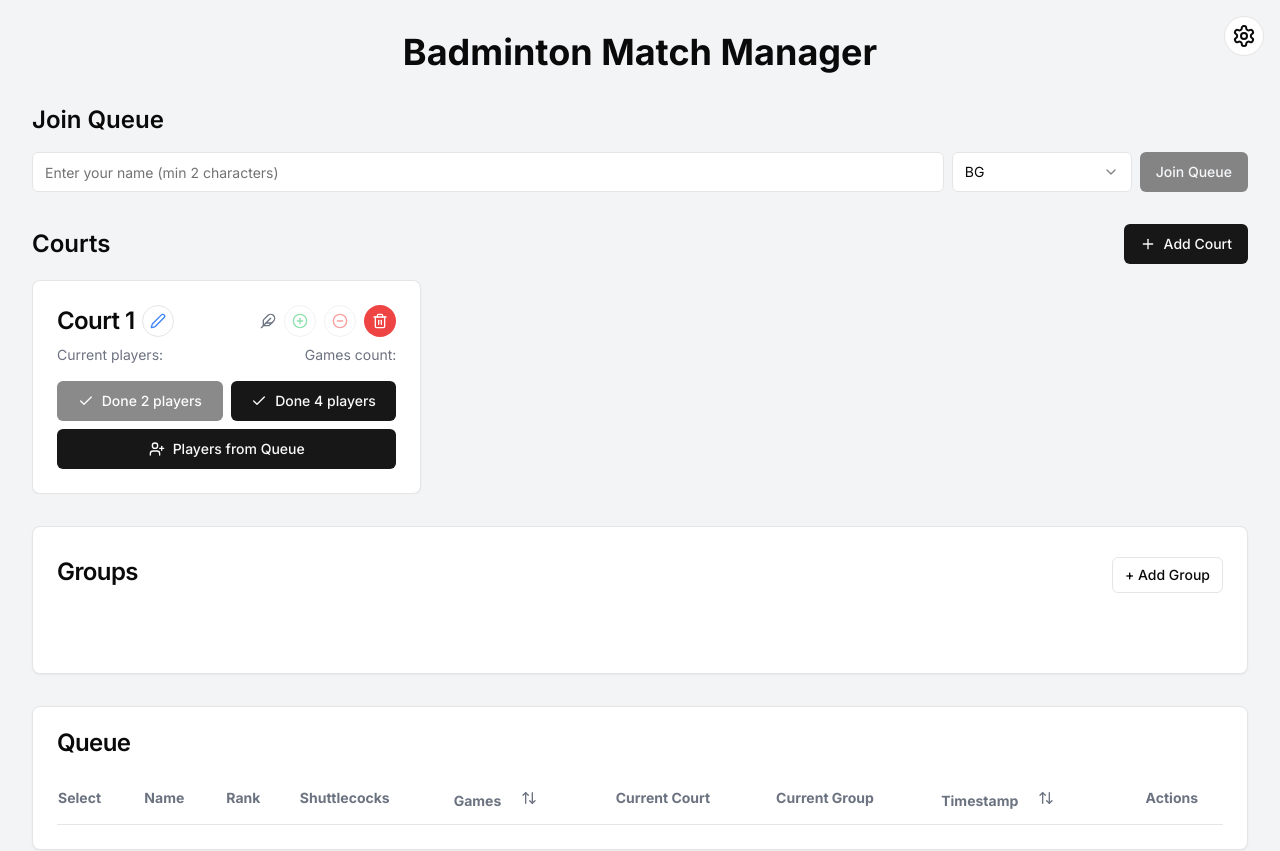
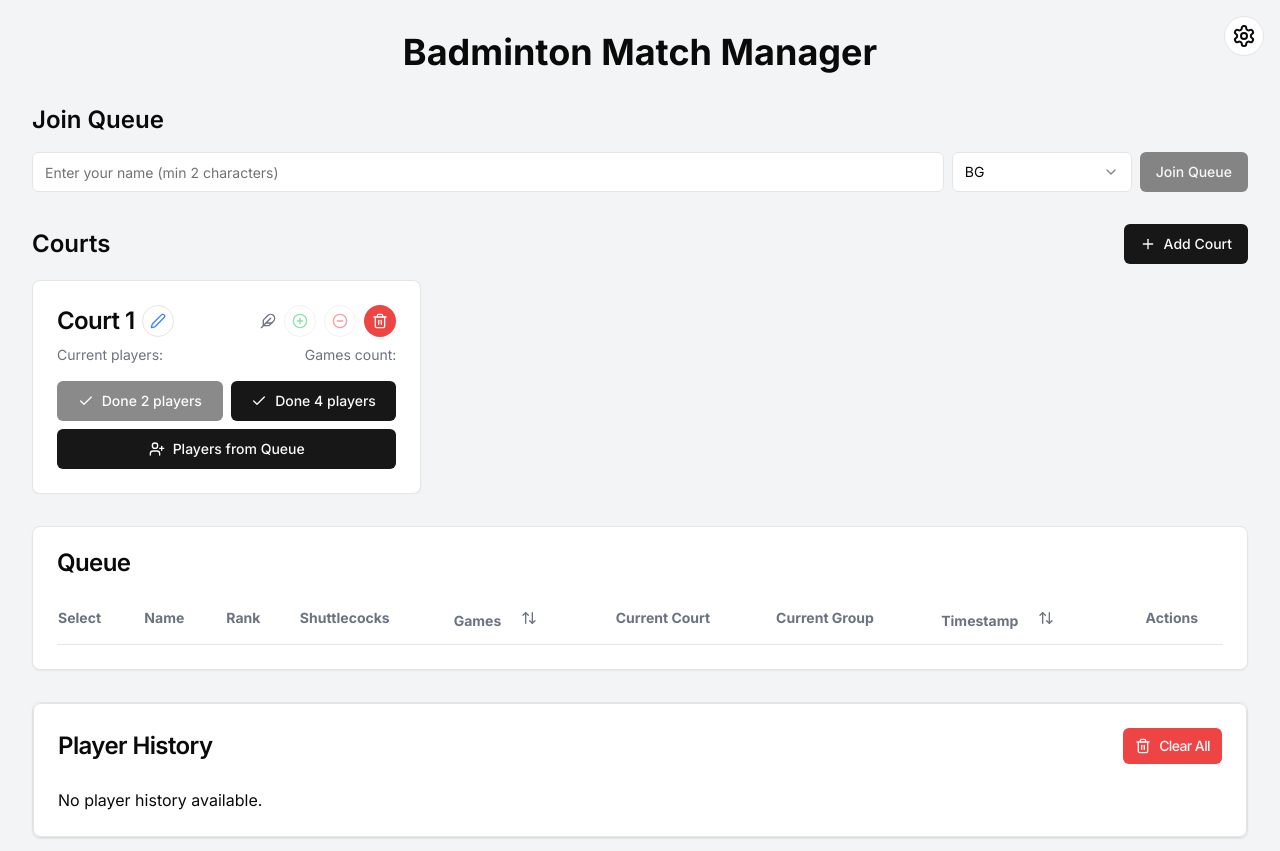
Before and after one commit to taforyou/court-queue-masters-v2-next, a Next.js app: page / in a window 1280 px wide. Shown: the top 851 px of the page. Built offline with nearby package versions, Linux system fonts and the light colour scheme.

Commit message:
feat: group function

```diff
--- a/src/app/page.js
+++ b/src/app/page.js
@@ -53,7 +53,7 @@ CustomCheckbox.displayName = "CustomCheckbox"
 
 const Home = () => {
   const { toast } = useToast()
-  const { priceMode, americanMode, regularMode } = useSettings();
+  const { priceMode, americanMode, regularMode, groupMode } = useSettings();
 
   const getRankColor = (rank) => {
     const baseRank = rank.charAt(0);
@@ -881,7 +881,7 @@ const Home = () => {
           )}
         </div>
 
-        <Buffer
+        {groupMode && (<Buffer
           selectedPlayers={selectedPlayers}
           setSelectedPlayers={setSelectedPlayers}
           playerRanks={playerRanks}
@@ -890,7 +890,7 @@ const Home = () => {
           onGroupChange={handleGroupChange}
           bufferGroups={bufferGroups}
           setBufferGroups={setBufferGroups}
-        />
+        />)}
 
         <Card className="mt-6 sm:mt-8">
           <CardHeader>
```
